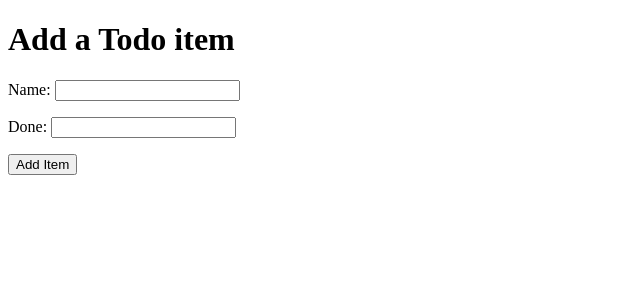
After one commit to healygi/ci-fsf-hello-django, a Django app: page /add in a window 1280 px wide. The commit adds this page. Shown: the top 300 px of the page, without its empty margins (0-640 px from the left). Run offline with Django 3.2, Linux system fonts and the light colour scheme.

Commit message:
Add form section to add an item to db

```diff
--- a/django_todo/urls.py
+++ b/django_todo/urls.py
@@ -15,9 +15,10 @@ Including another URLconf
 """
 from django.contrib import admin
 from django.urls import path
-from todo.views import get_todo_list
+from todo.views import get_todo_list, add_item
 
 urlpatterns = [
     path('admin/', admin.site.urls),
-    path('', get_todo_list, name='get_todo_list')
+    path('', get_todo_list, name='get_todo_list'),
+    path('add', add_item, name='add')
 ]
--- a/todo/models.py
+++ b/todo/models.py
@@ -1,6 +1,9 @@
 from django.db import models
 
+
 # Create your models here.
+
+
 class Item(models.Model):
     name = models.CharField(max_length=50, null=False, blank=False)
     done = models.BooleanField(null=False, blank=False, default=False)
--- /dev/null
+++ b/todo/templates/todo/add_item.html
@@ -0,0 +1,31 @@
+<!DOCTYPE html>
+<html lang="en">
+<head>
+    <meta charset="UTF-8">
+    <meta http-equiv="X-UA-Compatible" content="IE=edge">
+    <meta name="viewport" content="width=<device-width>, initial-scale=1.0">
+    <title>Document</title>
+</head>
+<body>
+    <h1>Add a Todo item</h1>
+    <form method="POST" action="add">
+        <div>
+            <p>
+                <label for="id_name">Name: </label>
+                <input type="text" id="id_name" name="item_name"/>
+            </p>
+        </div>
+        <div>
+            <p>
+                <label for="id_done">Done: </label>
+                <input type="check" id="id_done" name="done"/>
+            </p>
+        </div>
+        <div>
+            <p>
+            <button type="submit">Add Item</button>
+            </p>
+        </div>
+    </form>
+</body>
+</html>
--- a/todo/views.py
+++ b/todo/views.py
@@ -1,5 +1,14 @@
 from django.shortcuts import render
+from .models import Item
+# Create your views here.
 
-# Create your views here.
+
 def get_todo_list(request):
-    return render(request, 'todo/todo_list.html')
+    items = Item.objects.all()
+    context ={
+        'items': items
+    }
+    return render(request, 'todo/todo_list.html', context)
+
+def add_item(request):
+    return render(request, 'todo/add_item.html')
```
Also changed, not shown: todo/templates/todo/todo_list.html (+14 -0 lines), todo/admin.py (line endings or trailing spaces).
